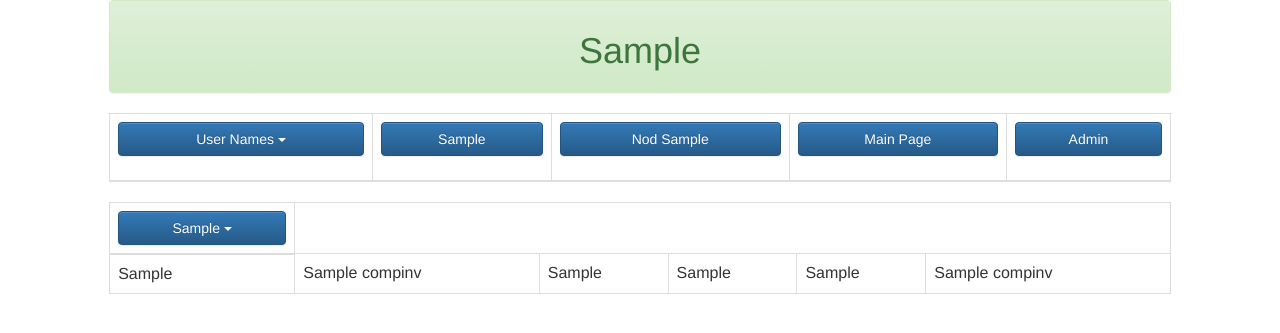
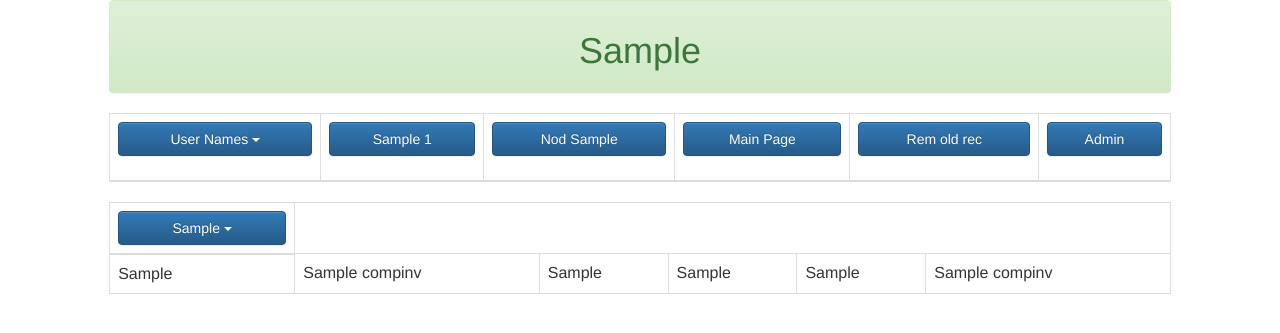
Before and after one commit to Kobidav/main, a Django app: template main/templates/main/base_inv3.html in a window 1280 px wide. Shown: the top 333 px of the page. Run offline with Django 3.2, Linux system fonts and the light colour scheme; tables that the repository leaves empty hold one stand-in row (values such as "Sample post"); the template is opened without the code that fills it: values that come from a table or form of the project are taken from there, most other values are stand-ins (such as "Sample title", 1, 10 or a date in 2020); parts of the project's set-up code (start-up, migrations or seed data) failed here and were passed over; some libraries are stand-ins or nearby versions.

Commit message:
Add remove old records button

```diff
--- a/main/templates/main/base_inv3.html
+++ b/main/templates/main/base_inv3.html
@@ -41,7 +41,7 @@
 <td>
 
   <form method="GET" class="post-form">
-       <button {{disable_button}} id="day_all" type="submit" class="btn btn-block btn-primary {{disable_button}}" name="day_all" value={{add_to_name.sys_field3}}>{{add_to_name.sys_field1}}</button>
+       <button {{disable_button}} id="day_all" type="submit" class="btn btn-block btn-primary {{disable_button}}" name="day_all" value={{add_to_name.sys_field3}}>{{add_to_name.sys_field1}} {{rec_count}}</button>
 
 </form>
 
@@ -58,6 +58,7 @@
 </form>
 
 </td>
+
 <td>
 
     <form method="GET" class="post-form">
@@ -69,6 +70,19 @@
 </form>
 
 </td>
+<td>
+
+    <form method="GET" class="post-form">
+       <button id="rem" type="submit" class="btn-block btn btn-primary" name="rem" value="rem">
+           Rem old rec
+       </button>
+
+
+</form>
+
+</td>
+
+
 
 <td>
    <a href="/admin" class="btn btn-primary btn-block "> Admin</a>
--- a/main/views.py
+++ b/main/views.py
@@ -54,6 +54,11 @@ def inv(request):  # main page
         nod_up = request.GET.get('nod_up') # Nod button pressed
         if nod_up:
             System_var.get_nod()
+        rem = request.GET.get('rem')
+        if rem:
+            rem_per = datetime.datetime.today().date() - datetime.timedelta(150)
+            CompInv.objects.filter(pub_date__lte=rem_per).delete()
+
         main_page = request.GET.get('inv') # Inv button pressed
         if main_page:
             System_var.Show_Data('today')
@@ -107,6 +112,7 @@ def inv(request):  # main page
         'but_arr_hw': but_arr_hw,
         'but_arr': but_arr,
         'add_to_name': add_to_name,
+        'rec_count': CompInv.objects.count(),
         'eset_d': eset_d,
         'filt_un': filters('user_name'),
         'drop_list_of_hw': drop_list_of_hw
```
